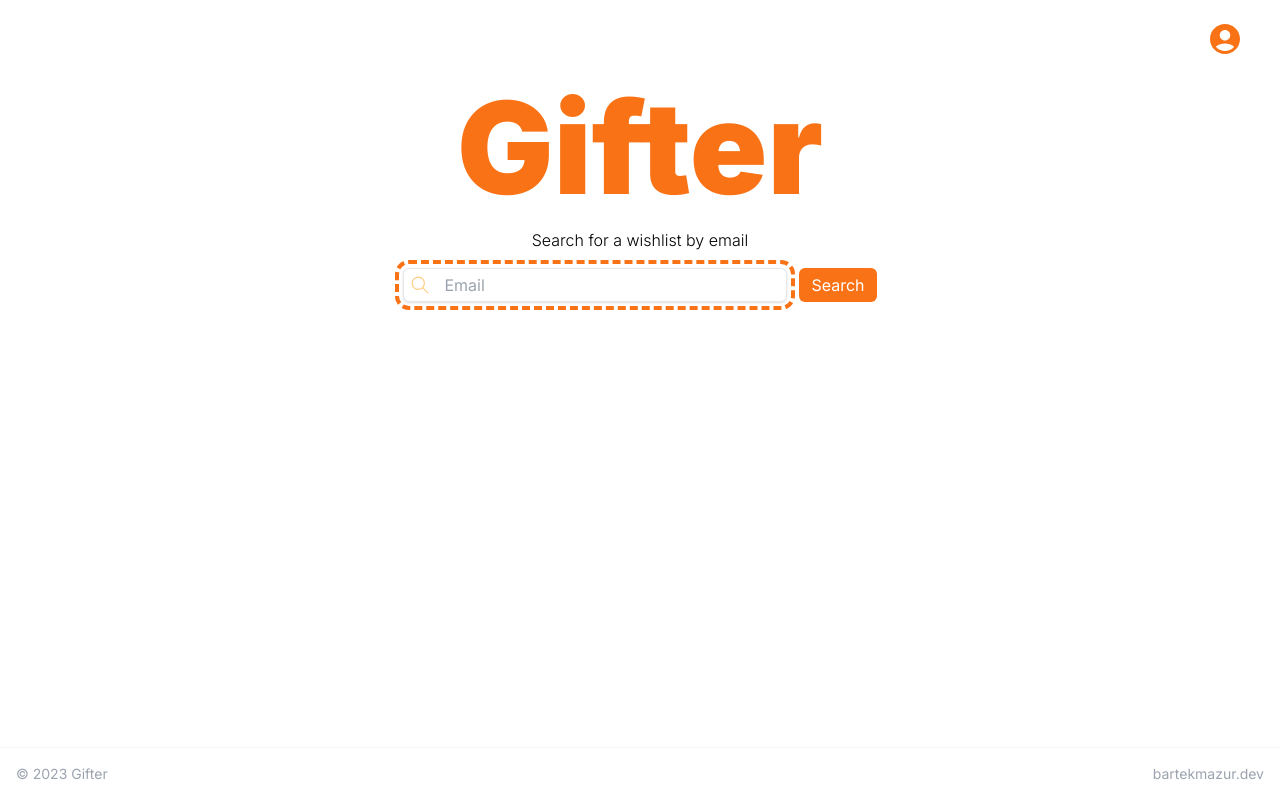
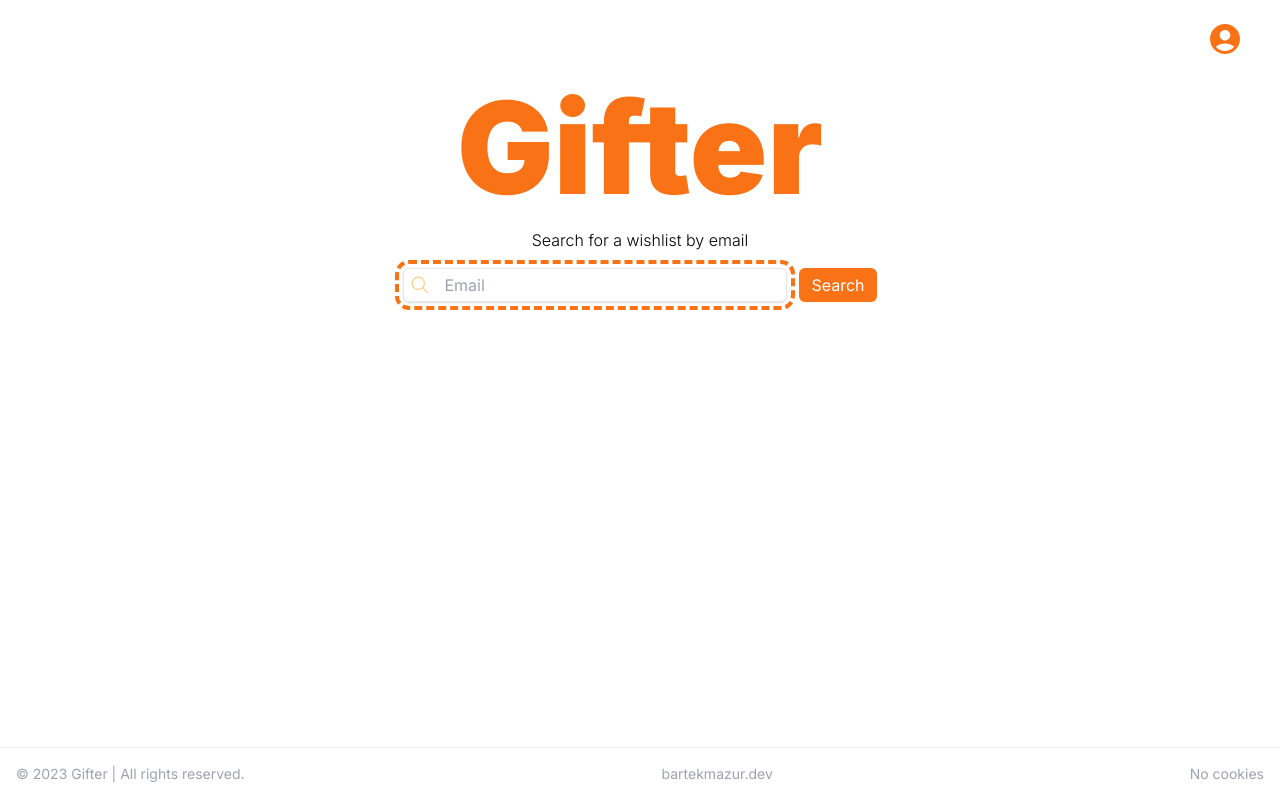
Before and after one commit to mazurcodes/Gifter-Next13, a Next.js app: page / in a window 1280 px wide. Built offline with nearby package versions, Linux system fonts and the light colour scheme; no server answers.

Commit message:
styling of footer and removed todo

```diff
--- a/app/components/Footer/index.tsx
+++ b/app/components/Footer/index.tsx
@@ -1,12 +1,11 @@
-import Link from 'next/link';
-
 const Footer = () => {
   return (
     <footer className="flex justify-between text-sm border-t border-gray-100 p-4 text-gray-400 ">
-      <div>© {new Date().getFullYear()} Gifter</div>
+      <p>© {new Date().getFullYear()} Gifter | All rights reserved.</p>
       <a target="_blank" href="https://bartekmazur.dev">
         bartekmazur.dev
       </a>
+      <p>No cookies</p>
     </footer>
   );
 };
```
